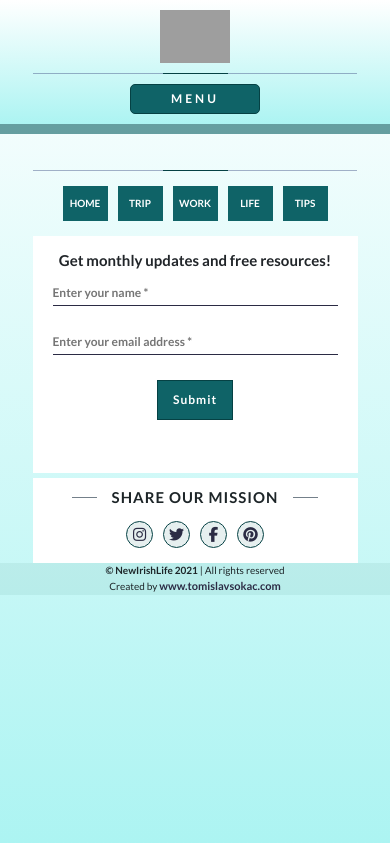
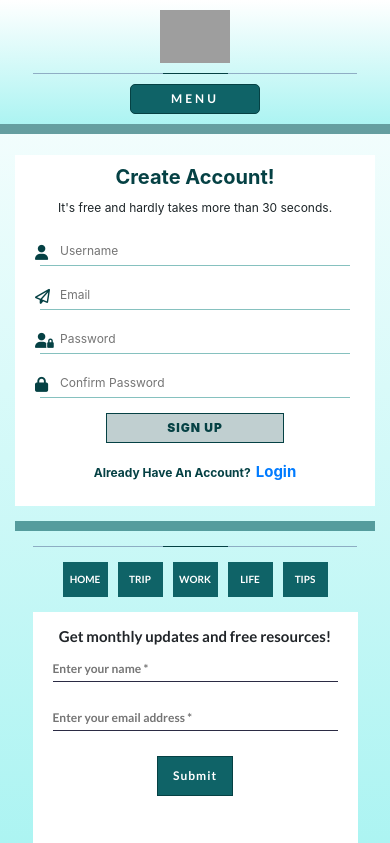
Before and after one commit to tsokac2/newIrishLife.3.0, a Flask app: page /registration in a window 390 px wide. Shown: the top 843 px of the page. Run offline with Flask 2, Linux system fonts and the light colour scheme; some libraries are stand-ins or nearby versions; grey boxes are pictures that could not be loaded.

Commit message:
Add form element with POST method attribute

```diff
--- a/templates/registration.html
+++ b/templates/registration.html
@@ -5,6 +5,79 @@
         <div class="col">
             <section class="section-home">
                 <div class="row justify-content-center">
+                    <div class="col-12 col-sm-10">
+                        <div class="row justify-content-center text-center">
+                            <div class="col-12 col-lg-6 reg-form">
+                                <div class="col-12 text-left">
+                                    {% with messages = get_flashed_messages(category_filter=["profile-deleted"]) %}
+                                        {% if messages %}
+                                            {% for message in messages %}
+                                            <div class="flash-warning text-left">
+                                                <h2><i class="far fa-trash-alt"></i> {{ message | safe }}</h2>
+                                            </div>
+                                            {% endfor %}
+                                        {% endif %}
+                                    {% endwith %}
+                                </div>
+                                <h2>Create Account!</h2>
+                                <p>It's free and hardly takes more than 30 seconds.</p>
+                                    <form method="POST" action="{{ url_for('registration') }}" novalidate>
+                                        {{ form.hidden_tag() }}
+                                        <div class="input-group">
+                                            <span><i class="fas fa-user"></i></span>
+                                            {{ form.username(class="userInput") }}
+                                            {% if form.username.errors %}
+                                            <div class="invalid-feedback-error">
+                                                {% for error in form.username.errors %}
+                                                <small>{{ error }}</small>
+                                                {% endfor %}
+                                            </div>
+                                            {% endif %}
+                                        </div>
+                                        <div class="input-group">
+                                            <span><i class="far fa-paper-plane"></i></span>
+                                            {{ form.email(class="userInput") }}
+                                            {% if form.email.errors %}
+                                            <div class="invalid-feedback-error">
+                                                {% for error in form.email.errors %}
+                                                <small>{{ error }}</small>
+                                                {% endfor %}
+                                            </div>
+                                            {% endif %}
+                                        </div>
+                                        <div class="input-group">
+                                            <span><i class="fas fa-user-lock"></i></span>
+                                            {{ form.password(class="userInput") }}
+                                            {% if form.password.errors %}
+                                            <div class="invalid-feedback-error">
+                                                {% for error in form.password.errors %}
+                                                <small>{{ error }}</small>
+                                                {% endfor %}
+                                            </div>
+                                            {% endif %}
+                                        </div>
+                                        <div class="input-group">
+                                            <span><i class="fas fa-lock"></i></span>
+                                            {{ form.confirm_password(class="userInput") }}
+                                            {% if form.confirm_password.errors %}
+                                            <div class="invalid-feedback-error">
+                                                {% for error in form.confirm_password.errors %}
+                                                <small>{{ error }}</small>
+                                                {% endfor %}
+                                            </div>
+                                            {% endif %}
+                                        </div>
+                                        {{ form.submit(class="sub-button") }}
+                                    </form>
+                                    <div class="member">
+                                        <h3><strong>Already Have An Account?<a class="ml-2" href="{{ url_for('login') }}">Login</a></strong></h3>
+                                    </div>
+                            </div>
+
+                        </div>
+                        <div class="row quote-borders p-2 mtt"></div>
+                    </div>
+
 
                 </div>
             </section>
```
